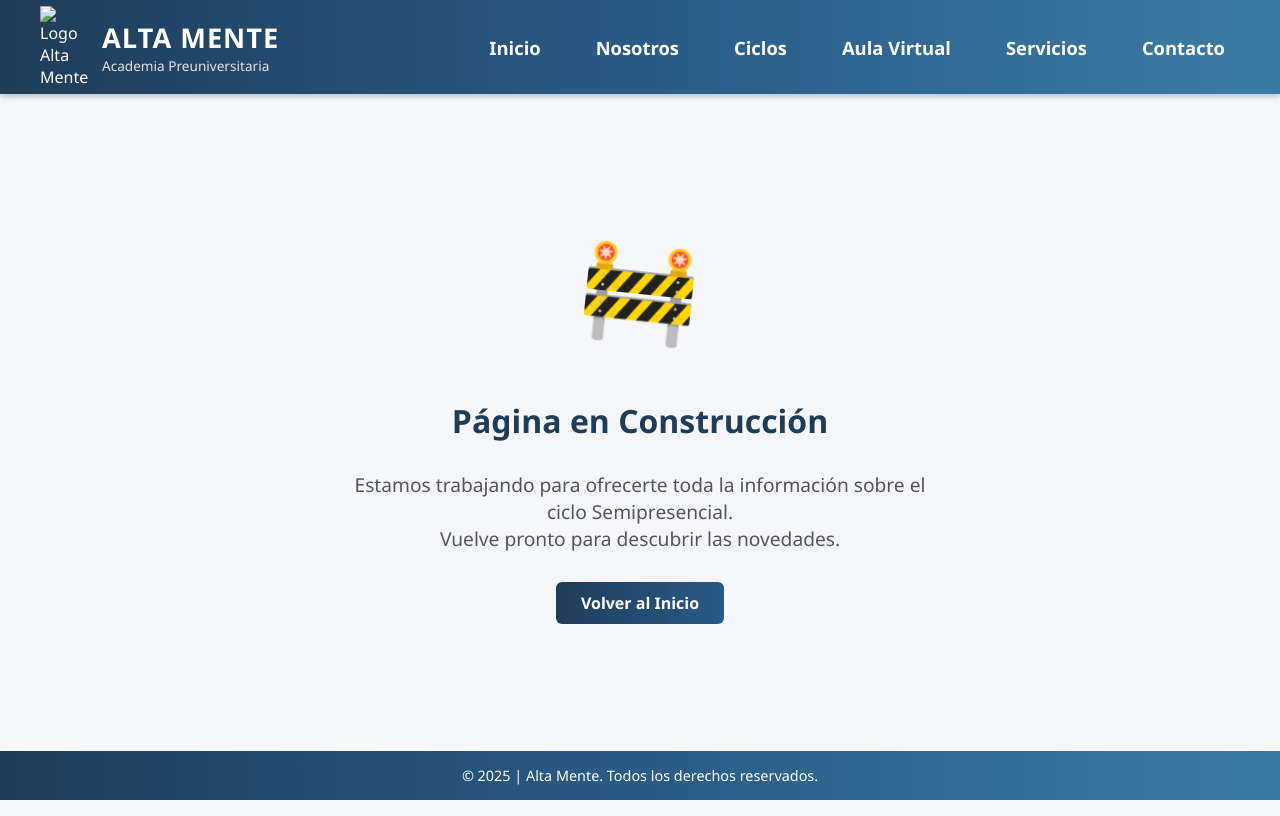
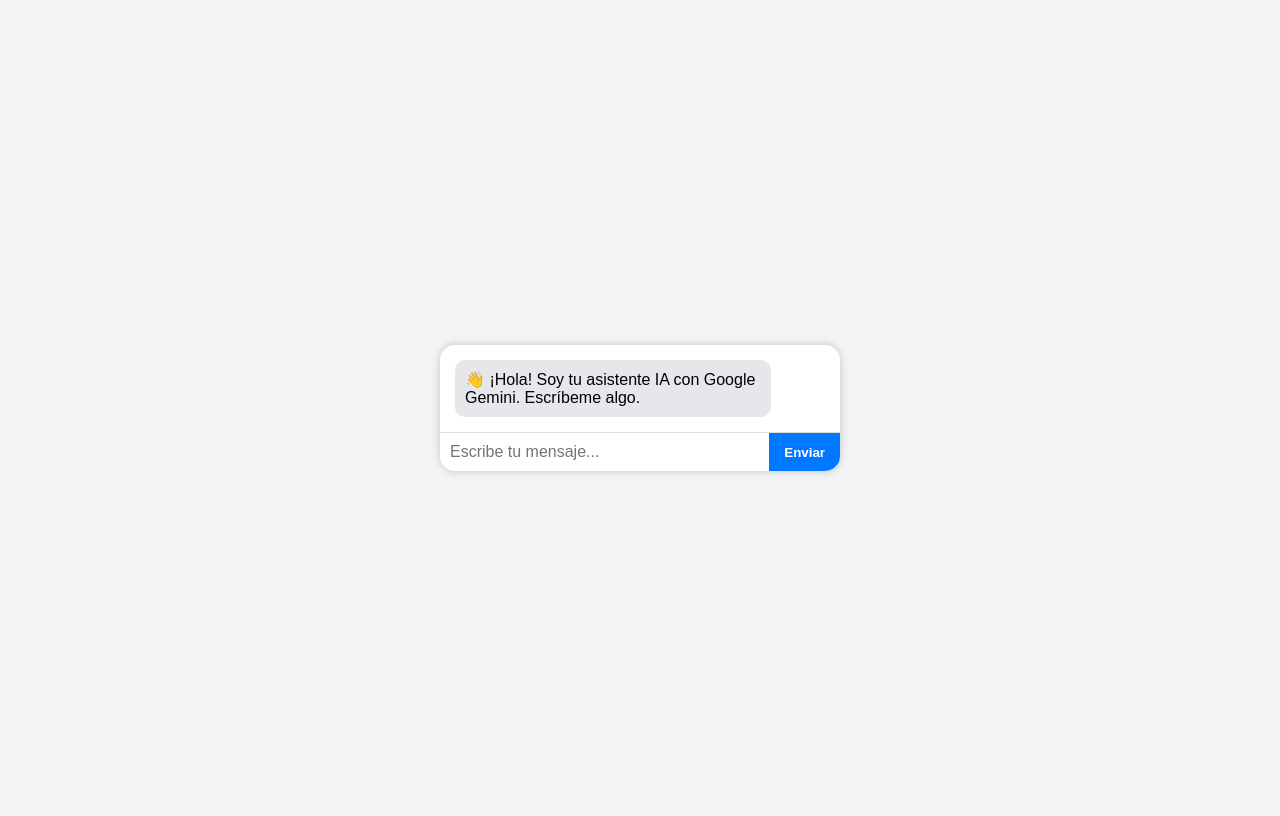
Before and after one commit to Luisdev234/My-Web-Site, a plain HTML site: page ciclo-semi.html in a window 1280 px wide. Drawn offline with Linux system fonts and the light colour scheme.

Commit message:
ciclo-semi.html

```diff
--- a/ciclo-semi.html
+++ b/ciclo-semi.html
@@ -3,242 +3,130 @@
 <head>
   <meta charset="UTF-8">
   <meta name="viewport" content="width=device-width, initial-scale=1.0">
-  <title>Ciclo Anual | Alta Mente</title>
+  <title>Chat IA con Google Gemini</title>
   <style>
-    /* === BASE GENERAL === */
     body {
-      margin: 0;
-      font-family: 'Segoe UI', Tahoma, Geneva, Verdana, sans-serif;
-      background-color: #f5f7fa;
-      color: #1e3d59;
+      font-family: Arial, sans-serif;
+      background-color: #f3f4f6;
+      display: flex;
+      justify-content: center;
+      align-items: center;
+      height: 100vh;
+    }
+    .chat-container {
+      width: 400px;
+      background: white;
+      border-radius: 15px;
+      box-shadow: 0 0 10px rgba(0,0,0,0.2);
       display: flex;
       flex-direction: column;
-      min-height: 100vh;
+      overflow: hidden;
     }
-
-    /* === ENCABEZADO CON LOGO IZQUIERDO Y MENÚ DERECHO === */
-    header {
-      background: linear-gradient(90deg, #1e3d59 0%, #2a5b87 50%, #3a7ca5 100%);
-      color: #fff;
-      padding: 6px 40px;
+    .messages {
+      flex: 1;
+      padding: 15px;
+      overflow-y: auto;
       display: flex;
-      align-items: center;
-      justify-content: space-between;
-      flex-wrap: wrap;
-      box-shadow: 0 2px 6px rgba(0, 0, 0, 0.25);
-    }
-
-    /* === LOGO Y TEXTO === */
-    .logo-texto {
-      display: flex;
-      align-items: center;
+      flex-direction: column;
       gap: 10px;
     }
-
-    .logo {
-      width: 52px; /* 🔧 Tamaño ligeramente reducido */
-      height: auto;
+    .message {
+      padding: 10px;
+      border-radius: 10px;
+      max-width: 80%;
+      word-wrap: break-word;
     }
-
-    .texto-logo h1 {
-      margin: 0;
-      font-size: 1.7rem;
-      font-weight: 700;
-      letter-spacing: 1px;
+    .user {
+      align-self: flex-end;
+      background-color: #0078ff;
+      color: white;
     }
-
-    .texto-logo p {
-      margin: 0;
-      font-size: 0.85rem;
-      color: #e3e3e3;
+    .bot {
+      align-self: flex-start;
+      background-color: #e5e7eb;
     }
-
-    /* === NAVBAR === */
-    nav ul {
-      list-style: none;
-      margin: 0;
-      padding: 0;
+    .input-container {
       display: flex;
-      align-items: center;
-      gap: 25px;
-      flex-wrap: wrap;
+      border-top: 1px solid #ddd;
     }
-
-    nav ul li {
-      position: relative;
+    input {
+      flex: 1;
+      border: none;
+      padding: 10px;
+      font-size: 16px;
+      outline: none;
     }
-
-    nav ul li a {
-      color: #fff;
-      text-decoration: none;
-      font-weight: 600;
-      font-size: 1.15rem; /* 🔠 Aumentado ligeramente */
-      padding: 8px 15px;
-      border-radius: 6px;
-      transition: background 0.3s ease, color 0.3s ease;
-    }
-
-    nav ul li a:hover {
-      background-color: #ffcc00;
-      color: #000;
-    }
-
-    /* === SUBMENÚ === */
-    .dropdown:hover .submenu {
-      display: block;
-    }
-
-    .submenu {
-      display: none;
-      position: absolute;
-      top: 100%;
-      left: 50%;
-      transform: translateX(-50%);
-      background: #2a5b87;
-      border-radius: 8px;
-      box-shadow: 0 2px 6px rgba(0, 0, 0, 0.3);
-      padding: 8px 0;
-      min-width: 170px;
-      z-index: 10;
-      overflow: hidden; /* 🔒 Evita desbordes visuales */
-    }
-
-    .submenu li {
-      text-align: center;
-    }
-
-    .submenu li a {
-      display: block;
-      padding: 10px 20px;
-      color: #fff;
-      width: 100%;
-      box-sizing: border-box;
-    }
-
-    .submenu li a:hover {
-      background: #ffcc00;
-      color: #000;
-    }
-
-    /* === CONTENIDO CENTRAL === */
-    main {
-      flex: 1;
-      display: flex;
-      flex-direction: column;
-      justify-content: center;
-      align-items: center;
-      text-align: center;
-      padding: 60px 20px;
-    }
-
-    .icono-construccion {
-      font-size: 6rem;
-      color: #ffcc00;
-      margin-bottom: 20px;
-      animation: balanceo 2s infinite ease-in-out;
-    }
-
-    @keyframes balanceo {
-      0%, 100% { transform: rotate(0deg); }
-      50% { transform: rotate(6deg); }
-    }
-
-    h2 {
-      font-size: 2rem;
-      margin-bottom: 10px;
-      color: #1e3d59;
-    }
-
-    p {
-      font-size: 1.2rem;
-      color: #555;
-      margin-bottom: 30px;
-      max-width: 600px;
-    }
-
-    .btn-volver {
-      background: linear-gradient(90deg, #1e3d59 0%, #2a5b87 100%);
-      color: #fff;
-      padding: 10px 25px;
+    button {
+      background: #0078ff;
+      color: white;
       border: none;
-      border-radius: 6px;
-      font-size: 1rem;
-      font-weight: 600;
-      text-decoration: none;
+      padding: 10px 15px;
       cursor: pointer;
-      transition: background 0.3s ease;
-    }
-
-    .btn-volver:hover {
-      background: #ffcc00;
-      color: #000;
-    }
-
-    /* === FOOTER === */
-    footer {
-      text-align: center;
-      padding: 15px;
-      background: linear-gradient(90deg, #1e3d59 0%, #2a5b87 50%, #3a7ca5 100%);
-      color: #fff;
-      font-size: 0.9rem;
-    }
-
-    /* === RESPONSIVE === */
-    @media (max-width: 768px) {
-      header {
-        flex-direction: column;
-        align-items: center;
-      }
-
-      nav ul {
-        justify-content: center;
-        margin-top: 10px;
-      }
+      font-weight: bold;
     }
   </style>
 </head>
 <body>
+  <div class="chat-container">
+    <div class="messages" id="messages">
+      <div class="message bot">👋 ¡Hola! Soy tu asistente IA con Google Gemini. Escríbeme algo.</div>
+    </div>
+    <div class="input-container">
+      <input type="text" id="userInput" placeholder="Escribe tu mensaje..." />
+      <button onclick="sendMessage()">Enviar</button>
+    </div>
+  </div>
 
-  <header>
-    <div class="logo-texto">
-      <img src="assets/images/buhito.png" alt="Logo Alta Mente" class="logo">
-      <div class="texto-logo">
-        <h1>ALTA MENTE</h1>
-        <p>Academia Preuniversitaria</p>
-      </div>
-    </div>
+  <script>
+    const API_KEY = "TU_API_KEY_AQUI"; // 👈 pega tu clave de Google aquí
 
-    <nav>
-      <ul>
-        <li><a href="index.html">Inicio</a></li>
-        <li><a href="nosotros.html">Nosotros</a></li>
-        <li class="dropdown">
-          <a href="#">Ciclos</a>
-          <ul class="submenu">
-            <li><a href="ciclo-verano.html">Ciclo Verano</a></li>
-            <li><a href="ciclo-anual.html">Ciclo Anual</a></li>
-            <li><a href="ciclo-intensivo.html">Ciclo Intensivo</a></li>
-            <li><a href="ciclo-semi.html">Ciclo Semipresencial</a></li>
-          </ul>
-        </li>
-        <li><a href="aula.html">Aula Virtual</a></li>
-        <li><a href="servicios.html">Servicios</a></li>
-        <li><a href="contacto.html">Contacto</a></li>
-      </ul>
-    </nav>
-  </header>
+    async function sendMessage() {
+      const input = document.getElementById("userInput");
+      const message = input.value.trim();
+      if (!message) return;
 
-  <main>
-    <div class="icono-construccion">🚧</div>
-    <h2>Página en Construcción</h2>
-    <p>Estamos trabajando para ofrecerte toda la información sobre el ciclo Semipresencial.<br>
-    Vuelve pronto para descubrir las novedades.</p>
-    <a href="index.html" class="btn-volver">Volver al Inicio</a>
-  </main>
+      addMessage(message, "user");
+      input.value = "";
 
-  <footer>
-    &copy; 2025 | Alta Mente. Todos los derechos reservados.
-  </footer>
+      addMessage("Escribiendo...", "bot");
 
+      try {
+        const response = await fetch(
+          "https://generativelanguage.googleapis.com/v1beta/models/gemini-pro:generateContent?key=" + API_KEY,
+          {
+            method: "POST",
+            headers: { "Content-Type": "application/json" },
+            body: JSON.stringify({
+              contents: [{ role: "user", parts: [{ text: message }] }]
+            })
+          }
+        );
+
+        const data = await response.json();
+        document.querySelector(".bot:last-child").remove();
+
+        if (data.candidates && data.candidates.length > 0) {
+          const reply = data.candidates[0].content.parts[0].text;
+          addMessage(reply, "bot");
+        } else {
+          addMessage("⚠️ Error al obtener respuesta.", "bot");
+          console.error(data);
+        }
+      } catch (error) {
+        document.querySelector(".bot:last-child").remove();
+        addMessage("❌ Error de conexión o API.", "bot");
+        console.error(error);
+      }
+    }
+
+    function addMessage(text, sender) {
+      const msgContainer = document.getElementById("messages");
+      const msg = document.createElement("div");
+      msg.classList.add("message", sender);
+      msg.textContent = text;
+      msgContainer.appendChild(msg);
+      msgContainer.scrollTop = msgContainer.scrollHeight;
+    }
+  </script>
 </body>
 </html>
```
